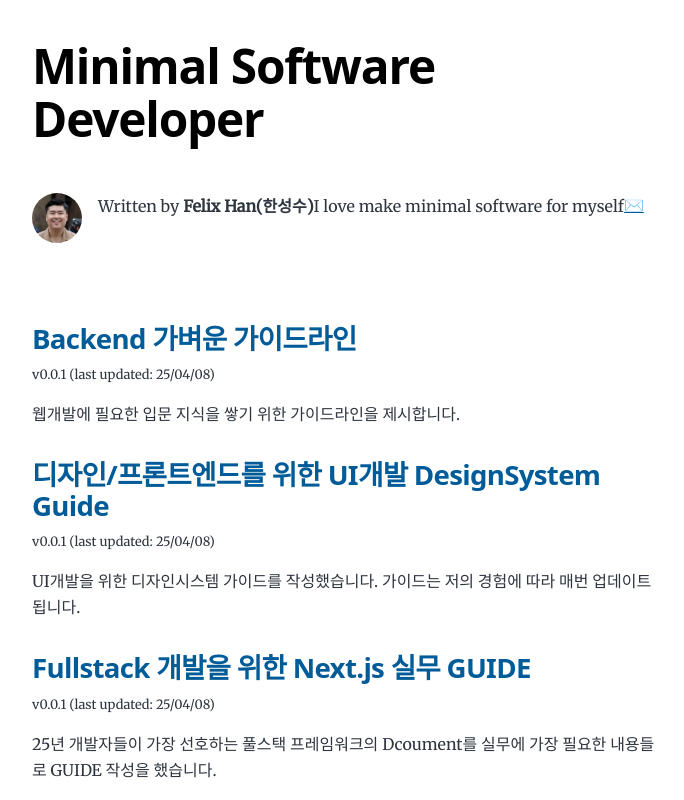
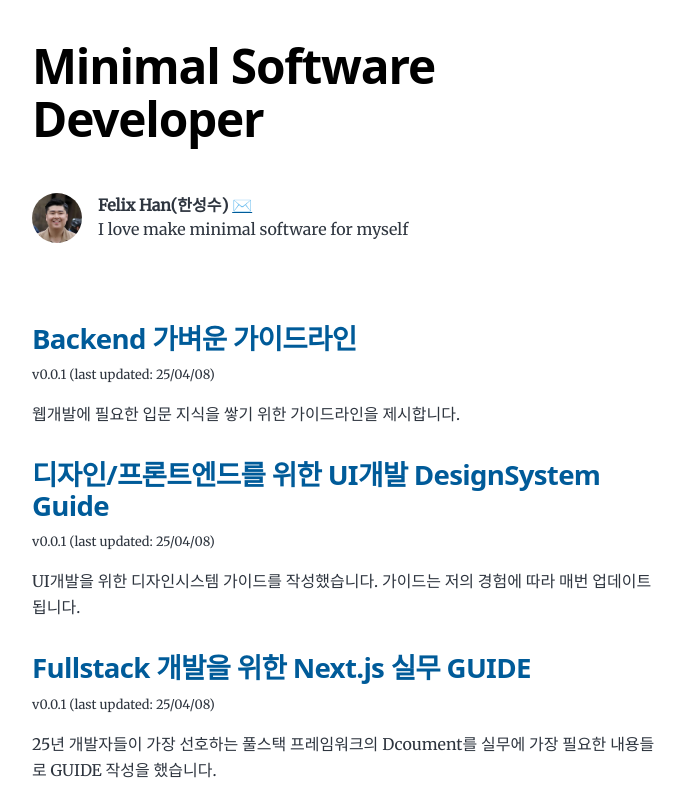
Before and after one commit to felixhan108/felixhan108.github.io, a Gatsby site: page / in a window 1280 px wide. Shown: the top 800 px of the page, without its empty margins (292-976 px from the left). Built offline with nearby package versions, Linux system fonts and the light colour scheme; Gatsby itself is replaced by a stand-in of ours.

Commit message:
bio update

```diff
--- a/gatsby-config.js
+++ b/gatsby-config.js
@@ -19,6 +19,7 @@ module.exports = {
     social: {
       twitter: ``,
       email: `thepub03@gmail.com`,
+      phone: `+82 10-5489-7482`,
     },
   },
   plugins: [
--- a/gatsby-node.js
+++ b/gatsby-node.js
@@ -105,6 +105,8 @@ exports.createSchemaCustomization = ({ actions }) => {
 
     type Social {
       twitter: String
+      phone: String
+      email: String
     }
 
     type MarkdownRemark implements Node {
--- a/src/components/bio.js
+++ b/src/components/bio.js
@@ -20,6 +20,8 @@ const Bio = () => {
           }
           social {
             twitter
+            phone
+            email
           }
         }
       }
@@ -42,16 +44,19 @@ const Bio = () => {
         quality={95}
         alt="Profile picture"
       />
-      {author?.name && (
-        <>
-          <p>
-            Written by <strong>{author.name}</strong>
-          </p>
-          <p>{author?.summary || null}</p>
-          {` `}
-          <a href={`mailto:${social?.email || ``}`}>✉️</a>
-        </>
-      )}
+      <div>
+        {author?.name && (
+          <>
+            <div>
+              <strong>{author.name}</strong> {` `}
+              <a href={`mailto:${social?.email || ``}`}>✉️</a>
+              {` `}
+              {/* <a href={`tel:${social?.phone || ``}`}>📞</a> */}
+            </div>
+            <div>{author?.summary || null}</div>
+          </>
+        )}
+      </div>
     </div>
   )
 }
```
